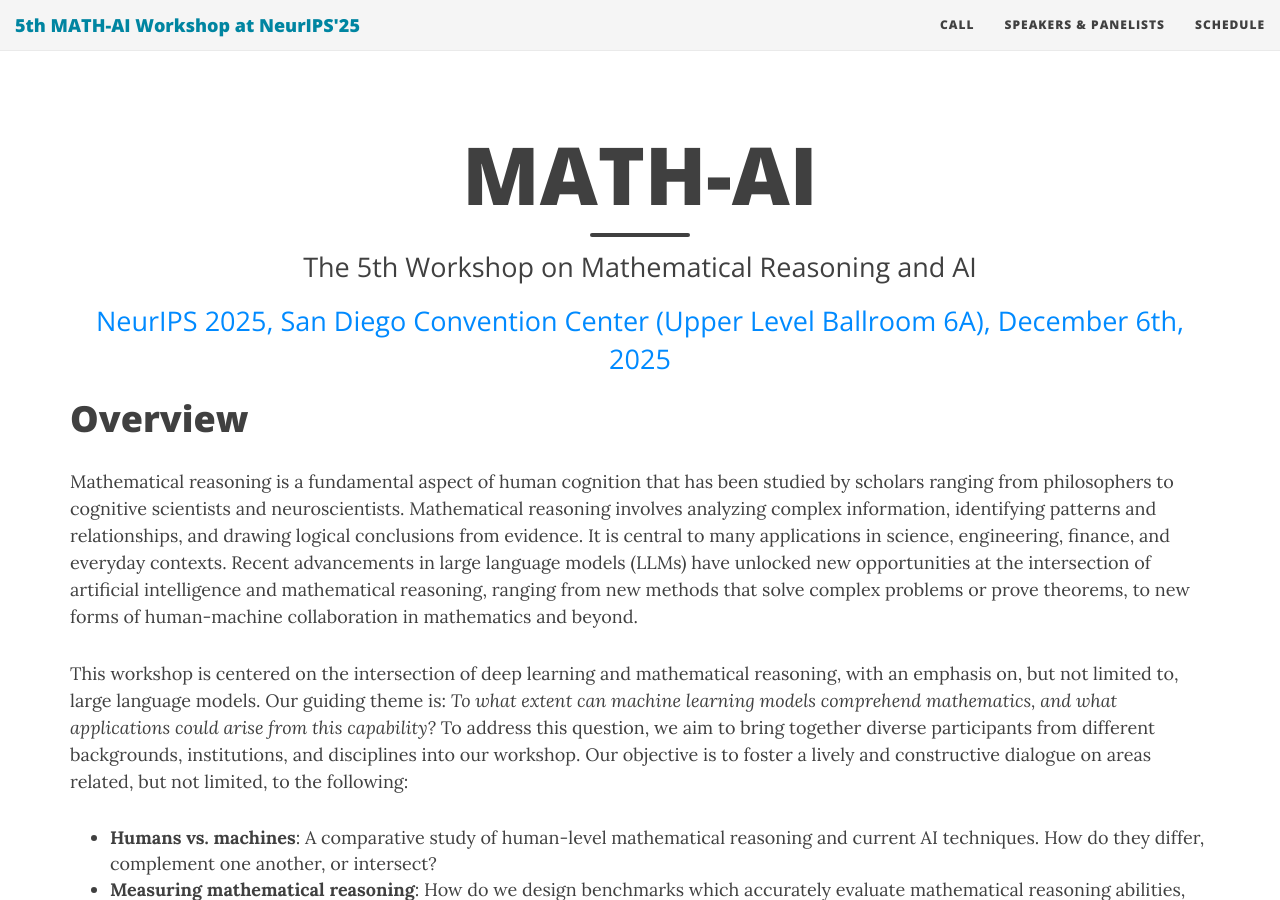
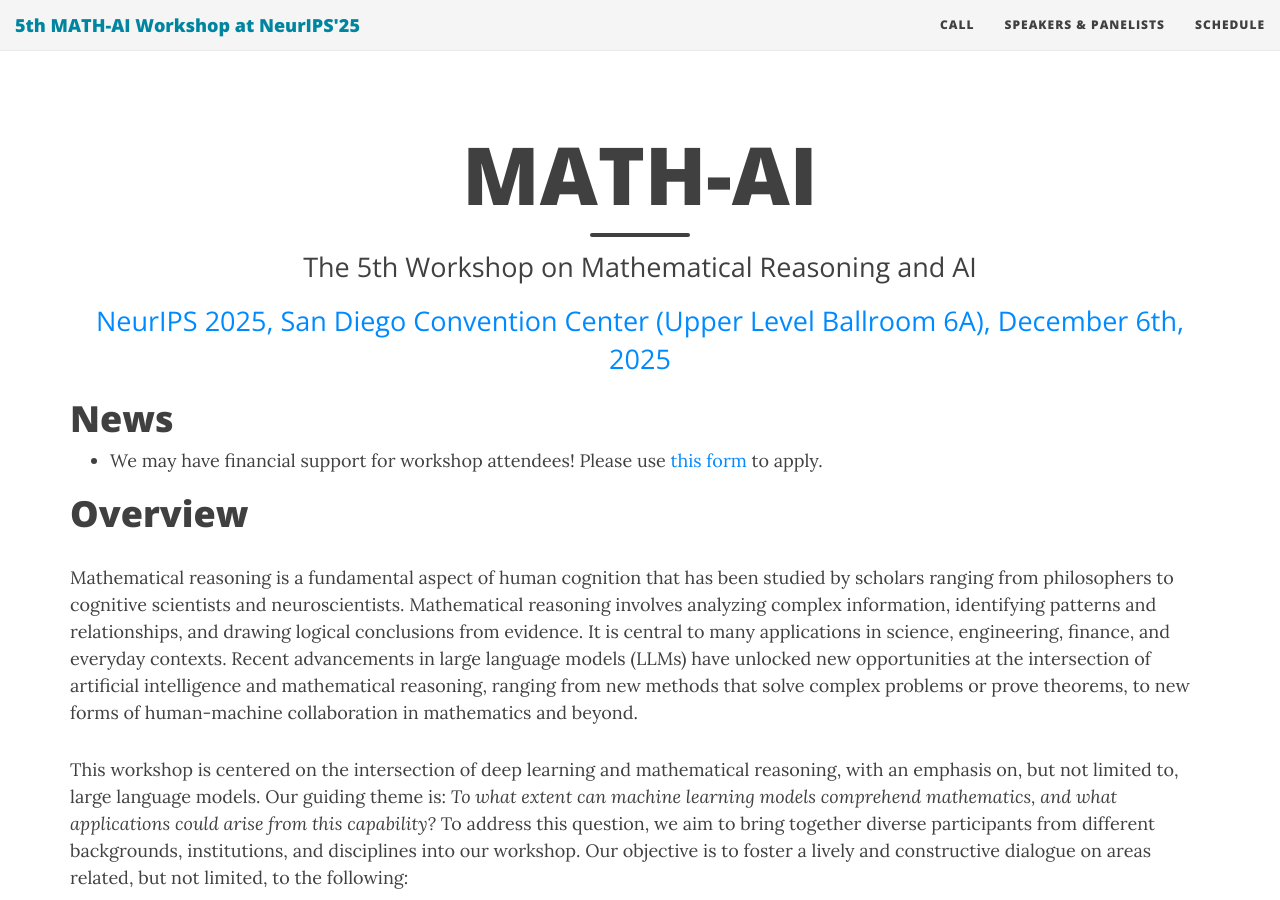
Before and after one commit to mathai2025/mathai2025.github.io, a Jekyll site: the page built from index.md, in a window 1280 px wide and 900 px high. Built offline with Jekyll 4.4.1, drawn with Linux system fonts in a browser that asks for light colours; nearby versions of some CDN libraries; part of the change alters nothing that is shown.

Commit message:
Update index.md

```diff
--- a/index.md
+++ b/index.md
@@ -15,12 +15,11 @@ use-site-title: true
 <meta name="thumbnail" content="./img/neurips-logo-new.jpg" />
 
 
-<!--
+
 # News
 
-* We're looking for reviewers. Please use [this form](https://forms.gle/rw8iUkLxJnZh9De29) to nominate yourself. Thanks for your help!
-* <b style='color:red;'>We're calling for 4-page non-archival workshop submissions. The deadline is September 26 (AoE). Please see our <a href="./cfp">CFP</a> for details.</b>
--->
+* We may have financial support for workshop attendees! Please use [this form](https://forms.gle/wDFQTJf7scL4Q6P37) to apply.
+
 
 # Overview
 
```
